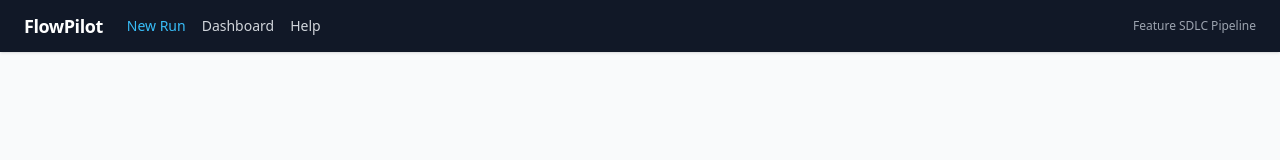
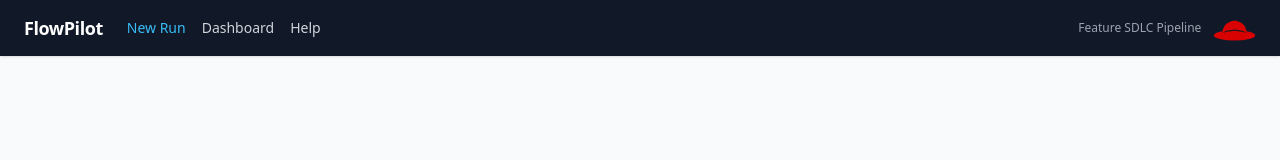
Before and after one commit to ipinto-ai-tools/multi-agents-ocp-builds, a React (Vite) app in the folder dashboard/frontend/: page / in a window 1280 px wide. Shown: the top 160 px of the page. Built offline with nearby package versions, Linux system fonts and the light colour scheme.

Commit message:
feat(ui): add Red Hat logo to header top-right

```diff
--- a/dashboard/frontend/src/components/Layout.jsx
+++ b/dashboard/frontend/src/components/Layout.jsx
@@ -32,7 +32,10 @@ export default function Layout({ children }) {
             </a>
           </nav>
         </div>
-        <span className="text-xs text-gray-400">Feature SDLC Pipeline</span>
+        <div className="flex items-center gap-3">
+          <span className="text-xs text-gray-400">Feature SDLC Pipeline</span>
+          <img src="/redhat.svg" alt="Red Hat" className="h-8 w-auto opacity-90" />
+        </div>
       </header>
       <main className="flex-1 p-6">{children}</main>
     </div>
```
Also changed, not shown: dashboard/frontend/public/redhat.svg (added), 6 other files (tests, documents, lock files or other folders).
